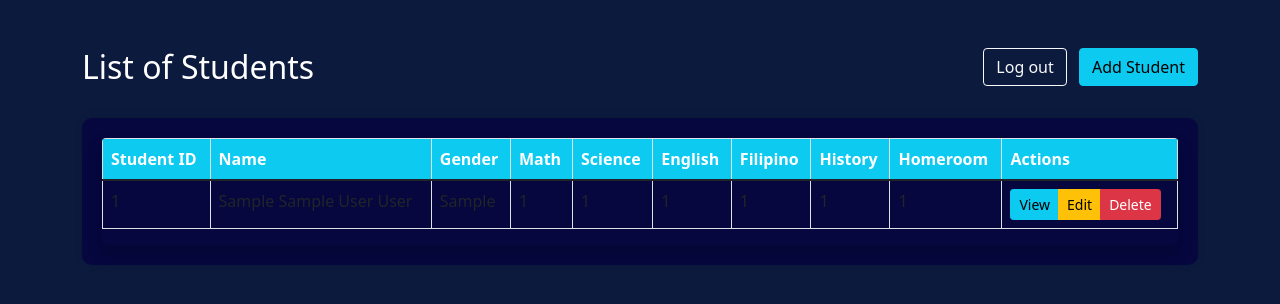
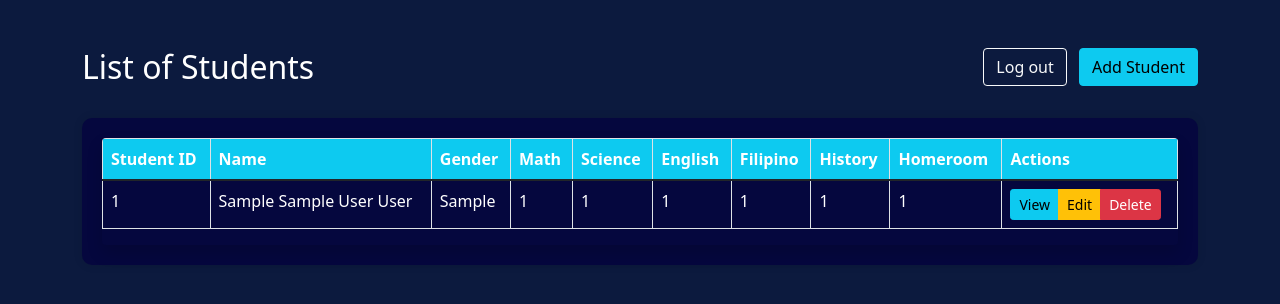
Before and after one commit to markluces14/oursite, a Django app: page /user in a window 1280 px wide. Shown: the top 304 px of the page. Run offline with Django 5.2, Linux system fonts and the light colour scheme; tables that the repository leaves empty hold one stand-in row (Sample ...); some libraries are stand-ins or nearby versions.

Commit message:
Okay na ni guys

```diff
--- a/gradingsystem/templates/user/index.html
+++ b/gradingsystem/templates/user/index.html
@@ -25,6 +25,10 @@ List of Student
     .table-hover tbody tr:hover {
         background-color: #1e3799; /* Darker blue on hover for table rows */
         color: #ffffff; /* White text color on hover */
+    }
+
+    tr{
+        color: #ffffff
     }
 </style>
 
--- a/oursite/settings.py
+++ b/oursite/settings.py
@@ -87,7 +87,7 @@ DATABASES = {
         'NAME': 'gradingsystem_db',
         'USER': 'root',
         'PASSWORD': '',
-        'PORT': '3308',
+        'PORT': '3306',
         'HOST': 'localhost',
 
     }
```
